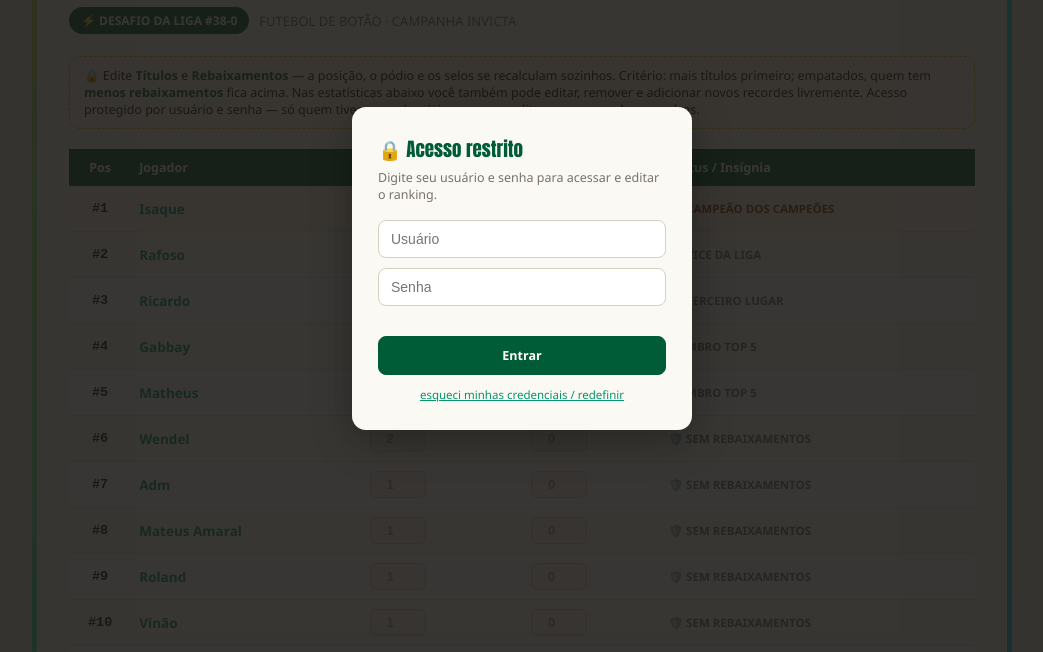
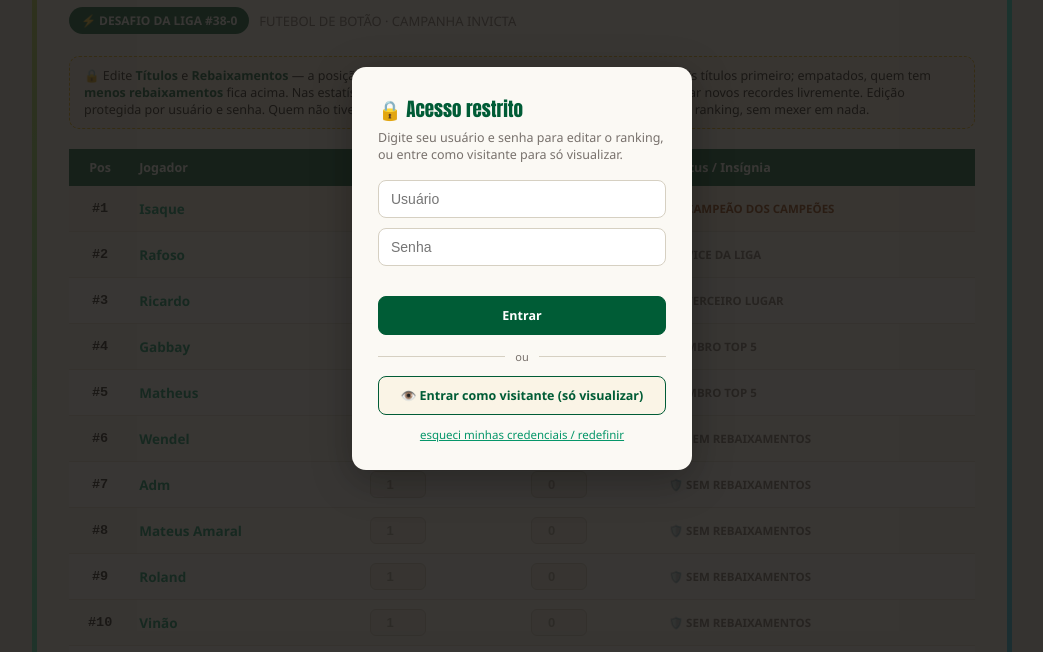
Before and after one commit to Isaquesilvaa/ranking-38-0, a plain HTML site: page index.html in a window 1280 px wide. Shown: the part 132-784 px from the top of the page, without its empty margins (118-1161 px from the left). Drawn offline with Linux system fonts and the light colour scheme.

Commit message:
Add visitor access and related UI updatesv2

```diff
--- a/index.html
+++ b/index.html
@@ -53,6 +53,7 @@
     align-items:center;
     gap:16px;
     margin-bottom:4px;
+    flex-wrap:wrap;
   }
   .badge38{
     font-family:'Impact', 'Arial Narrow', sans-serif;
@@ -86,6 +87,10 @@
     font-size:12px;
     padding:5px 12px;
     border-radius:20px;
+  }
+  .pill.visitor{
+    background:var(--dourado);
+    color:#1A1815;
   }
   .desc{
     color:var(--texto-suave);
@@ -325,8 +330,33 @@
     color:var(--texto-suave);
     text-align:center;
     margin-top:12px;
+    display:flex;
+    flex-direction:column;
+    gap:6px;
   }
   .auth-alt a{ color:var(--verde-claro); cursor:pointer; text-decoration:underline; }
+  .auth-divider{
+    display:flex;
+    align-items:center;
+    gap:10px;
+    margin:14px 0 12px;
+    color:var(--texto-suave);
+    font-size:11px;
+  }
+  .auth-divider::before, .auth-divider::after{
+    content:"";
+    flex:1;
+    height:1px;
+    background:#D6D0C2;
+  }
+  .visitor-btn{
+    width:100%;
+    padding:10px;
+    background:var(--creme2);
+    color:var(--verde);
+    border:1px solid var(--verde);
+  }
+  .visitor-btn:hover{ background:var(--verde); color:#fff; }
 </style>
 </head>
 <body>
@@ -340,6 +370,10 @@
     <input type="password" id="authInput2" placeholder="Confirme a senha" style="display:none;">
     <div class="auth-error" id="authError"></div>
     <button class="primary" id="authBtn">Entrar</button>
+
+    <div class="auth-divider">ou</div>
+    <button class="visitor-btn" id="visitorBtn">👁️ Entrar como visitante (só visualizar)</button>
+
     <div class="auth-alt" id="authAlt"></div>
   </div>
 </div>
@@ -350,18 +384,19 @@
     <div class="header">
       <div class="badge38">38-0</div>
       <h1>RANKING GERAL DA LIGA (38-0)</h1>
-      <div class="lock-icon" id="lockBtn" title="Trocar senha / bloquear">🔒 protegido</div>
+      <div class="lock-icon" id="lockBtn" title="Entrar / trocar de acesso">🔒 protegido</div>
     </div>
     <div class="sub-row">
       <span class="pill">⚡ DESAFIO DA LIGA #38-0</span>
       <span class="desc">FUTEBOL DE BOTÃO · CAMPANHA INVICTA</span>
+      <span class="pill visitor" id="visitorPill" style="display:none;">👁️ MODO VISITANTE</span>
     </div>
 
     <div class="rule-box">
       🔒 Edite <b>Títulos</b> e <b>Rebaixamentos</b> — a posição, o pódio e os selos se recalculam sozinhos.
       Critério: mais títulos primeiro; empatados, quem tem <b>menos rebaixamentos</b> fica acima.
       Nas estatísticas abaixo você também pode editar, remover e adicionar novos recordes livremente.
-      Acesso protegido por usuário e senha — só quem tiver as credenciais consegue editar e ver as mudanças salvas.
+      Edição protegida por usuário e senha. Quem não tiver as credenciais pode entrar como <b>visitante</b> para só ver o ranking, sem mexer em nada.
     </div>
 
     <table>
@@ -490,6 +525,7 @@ async function initAuth(){
   const errorEl = document.getElementById("authError");
   const btn = document.getElementById("authBtn");
   const alt = document.getElementById("authAlt");
+  const visitorBtn = document.getElementById("visitorBtn");
 
   let stored = null; // { username, hash }
   try{
@@ -507,7 +543,7 @@ async function initAuth(){
 
   // sempre pede login (credenciais já prontas)
   title.textContent = "🔒 Acesso restrito";
-  desc.textContent = "Digite seu usuário e senha para acessar e editar o ranking.";
+  desc.textContent = "Digite seu usuário e senha para editar o ranking, ou entre como visitante para só visualizar.";
   userInput.style.display = "block";
   input2.style.display = "none";
   btn.textContent = "Entrar";
@@ -520,10 +556,19 @@ async function initAuth(){
     if (u && hash === stored.hash && u.toLowerCase() === stored.username.toLowerCase()){
       overlay.style.display = "none";
       unlocked = true;
+      document.getElementById("visitorPill").style.display = "none";
       loadData();
     } else {
       errorEl.textContent = "Usuário ou senha incorretos.";
     }
+  };
+
+  // acesso de visitante: entra sem senha, mas fica somente leitura (nada de edição/salvamento)
+  visitorBtn.onclick = () => {
+    overlay.style.display = "none";
+    unlocked = false;
+    document.getElementById("visitorPill").style.display = "inline-block";
+    loadData();
   };
 
   document.getElementById("forgotLink").onclick = async () => {
@@ -539,6 +584,7 @@ async function initAuth(){
 
 document.getElementById("lockBtn").addEventListener("click", () => {
   unlocked = false;
+  document.getElementById("visitorPill").style.display = "none";
   document.getElementById("authUser").value = "";
   document.getElementById("authInput").value = "";
   document.getElementById("authInput2").value = "";
@@ -564,10 +610,13 @@ async function loadData(){
   if (!gotPlayers) players = cloneDefault();
   if (!gotStats) extraStats = DEFAULT_EXTRA_STATS.map(s => ({...s}));
   render();
-  if (!gotPlayers || !gotStats) persist(); // já grava os dados padrão na primeira vez
+  // só grava dados padrão automaticamente quando alguém autenticado entra pela 1ª vez;
+  // o visitante nunca deve escrever nada no armazenamento
+  if (unlocked && (!gotPlayers || !gotStats)) persist();
 }
 
 async function persist(){
+  if (!unlocked) return; // trava extra: visitante jamais salva
   const note = document.getElementById("saveNote");
   try{
     const ok1 = await store.set(DATA_KEY, JSON.stringify(players));
@@ -630,6 +679,7 @@ function render(){
 
   tbody.querySelectorAll("input").forEach(inp => {
     inp.addEventListener("change", (e) => {
+      if (!unlocked) return; // reforço: visitante nunca altera dados
       const idx = Number(e.target.dataset.idx);
       const field = e.target.dataset.field;
       let val = parseInt(e.target.value, 10);
@@ -671,7 +721,7 @@ function renderStats(ranked, maxReb){
     grid.appendChild(div);
   });
 
-  // estatísticas manuais (editáveis quando desbloqueado)
+  // estatísticas manuais (editáveis somente quando autenticado, não no modo visitante)
   extraStats.forEach((s, idx) => {
     const div = document.createElement("div");
     if (unlocked){
```
